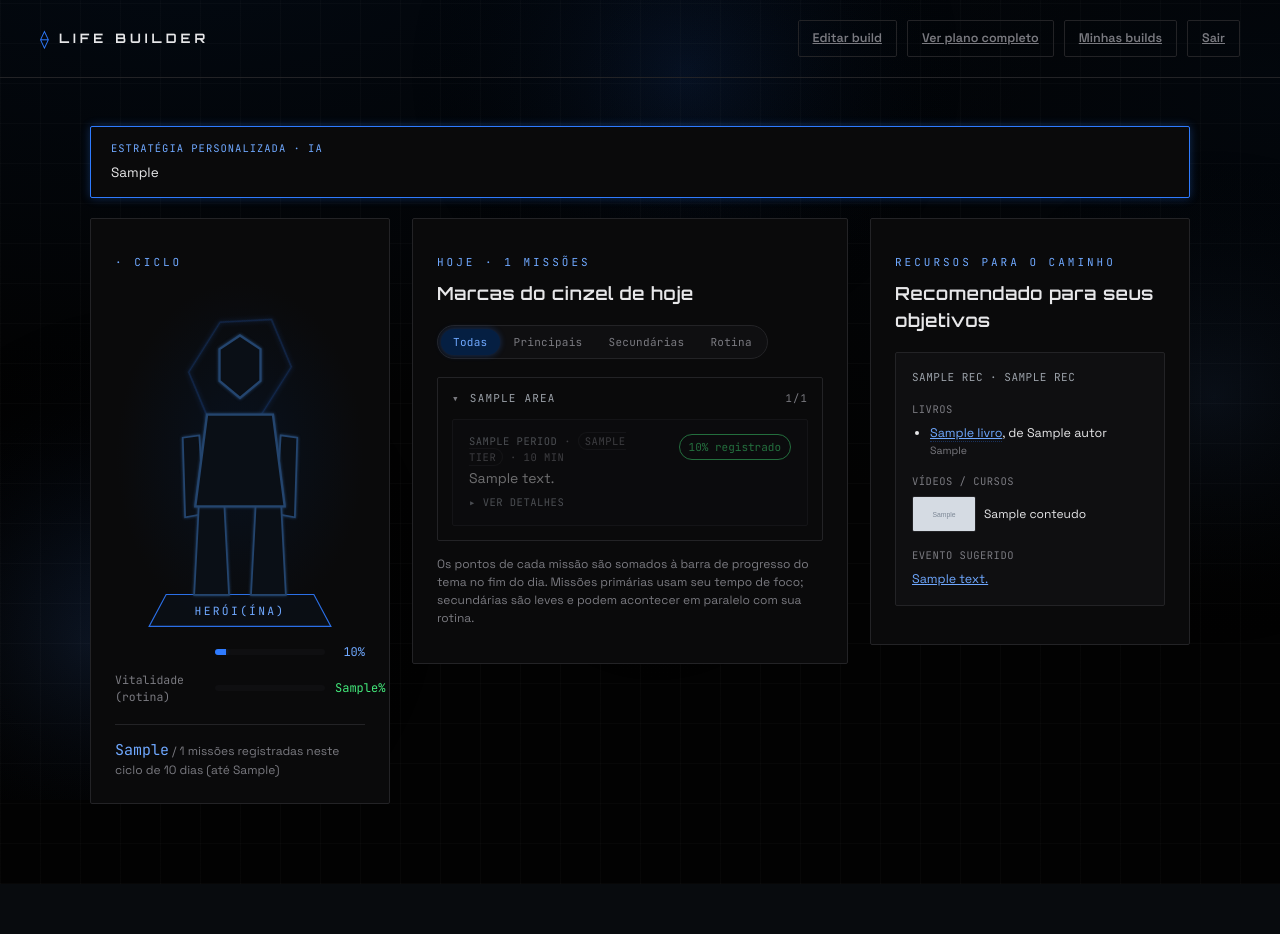
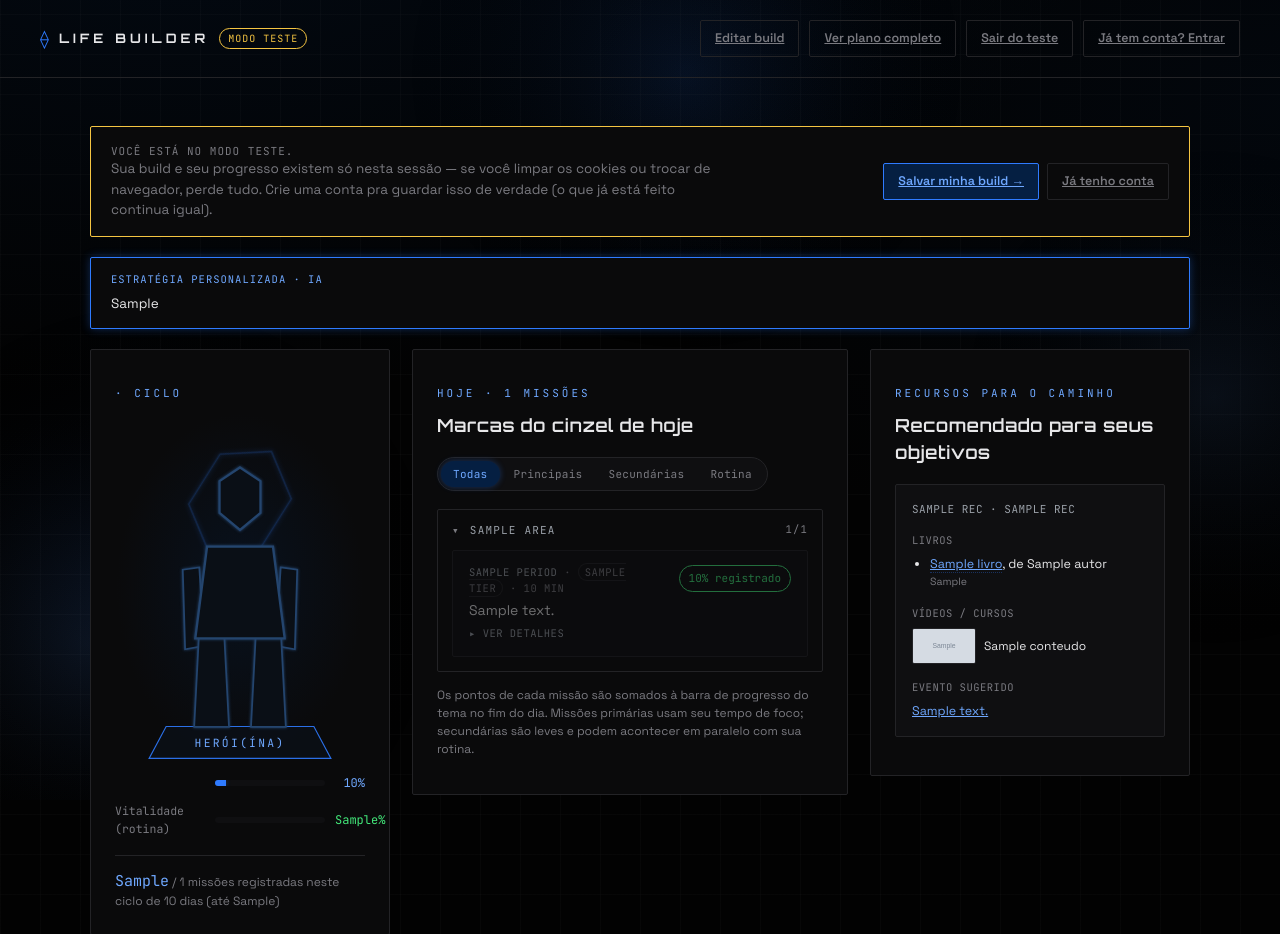
Before and after one commit to rcrdevs/life-builder-assistant, a Flask app: template templates/dashboard.html in a window 1280 px wide. Shown: the top 934 px of the page. Before the commit the page ends 804 px from the top, so only its background shows below. Run offline with Flask 3, Linux system fonts and the light colour scheme; the visitor is signed in with stand-in values (Sample User, id 1); the template is opened without the code that fills it: most values are stand-ins (such as "Sample title", 1, 10 or a date in 2020); grey boxes marked "Sample" are stand-in pictures; some libraries are stand-ins or nearby versions.

Commit message:
Modo teste sem conta (build de convidado que pode ser 'reclamada' depois) e login com Google

```diff
--- a/app.py
+++ b/app.py
@@ -31,8 +31,29 @@ from engine import (
 )
 import ai
 
+try:
+    from google.oauth2 import id_token as google_id_token
+    from google.auth.transport import requests as google_auth_requests
+    GOOGLE_AUTH_LIB_AVAILABLE = True
+except ImportError:
+    # a lib "google-auth" e opcional -- sem ela (ou sem GOOGLE_CLIENT_ID
+    # configurado), o app roda 100% normal, so sem o botao "Entrar com
+    # Google" (ver GOOGLE_CLIENT_ID logo abaixo e .env.example).
+    GOOGLE_AUTH_LIB_AVAILABLE = False
+
 app = Flask(__name__)
 app.secret_key = os.environ.get("SECRET_KEY", "life-builder-prototype-secret-key")  # troque em producao (ver .env.example)
+
+GOOGLE_CLIENT_ID = os.environ.get("GOOGLE_CLIENT_ID", "").strip()
+GOOGLE_LOGIN_ENABLED = bool(GOOGLE_CLIENT_ID) and GOOGLE_AUTH_LIB_AVAILABLE
+
+
+@app.context_processor
+def inject_session_flags():
+    return {
+        "is_guest": bool(session.get("is_guest")),
+        "google_client_id": GOOGLE_CLIENT_ID if GOOGLE_LOGIN_ENABLED else "",
+    }
 
 DB_HOST = os.environ.get("DB_HOST", "localhost")
 DB_PORT = int(os.environ.get("DB_PORT", 5432))
@@ -121,6 +142,8 @@ def init_db():
         id VARCHAR(36) PRIMARY KEY,
         email VARCHAR(255) UNIQUE,
         password_hash VARCHAR(255),
+        google_sub VARCHAR(64),
+        is_guest INT DEFAULT 0,
         created_at VARCHAR(32)
     );
     CREATE TABLE IF NOT EXISTS users (
@@ -212,6 +235,10 @@ def init_db():
     _ensure_columns(db, "missions", {
         "tier": "VARCHAR(32)", "duration_min": "DOUBLE PRECISION", "detail": "TEXT", "action": "VARCHAR(32)",
     })
+    _ensure_columns(db, "accounts", {
+        "google_sub": "VARCHAR(64)",
+        "is_guest": "INT DEFAULT 0",
+    })
 
     # migracao unica: bancos de versoes anteriores tinham 1 build = 1 conta de
     # login (email/senha direto na tabela users). Agora contas ficam em
@@ -237,13 +264,78 @@ def init_db():
 # ---------------------------------------------------------------------------
 # Autenticacao
 # ---------------------------------------------------------------------------
-def login_required(view):
+def create_guest_account():
+    db = get_db()
+    account_id = str(uuid.uuid4())
+    db.execute(
+        "INSERT INTO accounts (id, email, password_hash, is_guest, created_at) VALUES (?, NULL, NULL, 1, ?)",
+        (account_id, date.today().isoformat()),
+    )
+    db.commit()
+    return account_id
+
+
+def guest_allowed(view):
+    """Como login_required, so que em vez de mandar pro /login quando nao ha
+    sessao, cria uma conta-convidado transparente na hora -- assim a pessoa
+    consegue usar o app inteiro (onboarding + dashboard) sem criar conta.
+    So quando ela realmente registra (ou entra com Google) essa conta
+    convidado vira uma conta de verdade, ver register()/auth_google()."""
     @wraps(view)
     def wrapped(*args, **kwargs):
         if not session.get("account_id"):
-            return redirect(url_for("login"))
+            session["account_id"] = create_guest_account()
+            session["is_guest"] = True
         return view(*args, **kwargs)
     return wrapped
+
+
+def real_account_required(view):
+    """Para telas que exigem conta de verdade (gerenciar varias builds nao
+    faz sentido pra uma sessao de teste que pode sumir a qualquer momento)."""
+    @wraps(view)
+    def wrapped(*args, **kwargs):
+        if not session.get("account_id") or session.get("is_guest"):
+            return redirect(url_for("register"))
+        return view(*args, **kwargs)
+    return wrapped
+
+
+def _attach_session_to_account(account_id):
+    """Chamado depois de um login bem-sucedido (senha ou Google) numa conta
+    de verdade. Se a sessao atual era de um convidado que ja tinha gerado
+    uma build (onboarding_complete), essa build "muda de dono" pra conta que
+    acabou de logar em vez de ser perdida; senao, a conta-convidado vazia e
+    descartada."""
+    db = get_db()
+    guest_account_id = session.get("account_id") if session.get("is_guest") else None
+    guest_build_id = session.get("user_id") if guest_account_id else None
+    claimed = False
+
+    if guest_account_id and guest_account_id != account_id:
+        build = None
+        if guest_build_id:
+            build = db.execute(
+                "SELECT * FROM users WHERE id=? AND account_id=?", (guest_build_id, guest_account_id)
+            ).fetchone()
+        if build and build["onboarding_complete"]:
+            db.execute(
+                "UPDATE users SET account_id=?, build_name=?, last_active_at=? WHERE id=?",
+                (account_id, "Build (modo teste)", datetime.now().isoformat(), guest_build_id),
+            )
+            claimed = True
+        elif build:
+            for table in ("missions", "goal_progress", "sleep_logs", "checkpoint_history"):
+                db.execute(f"DELETE FROM {table} WHERE user_id=?", (guest_build_id,))
+            db.execute("DELETE FROM users WHERE id=?", (guest_build_id,))
+        db.execute("DELETE FROM accounts WHERE id=?", (guest_account_id,))
+
+    db.commit()
+    session.clear()
+    session["account_id"] = account_id
+    if claimed:
+        session["user_id"] = guest_build_id
+    return claimed
 
 
 def list_builds(account_id):
@@ -372,9 +464,22 @@ def register():
     if existing:
         return render_template("register.html", erro="Esse e-mail já tem uma conta. Tente entrar.")
 
+    if session.get("is_guest") and session.get("account_id"):
+        # upgrade: a conta-convidado atual vira a conta de verdade, no mesmo
+        # id -- a build (e todo o progresso) que ja existir continua igual,
+        # nao precisa de nenhuma migracao de dados.
+        account_id = session["account_id"]
+        db.execute(
+            "UPDATE accounts SET email=?, password_hash=?, is_guest=0 WHERE id=?",
+            (email, generate_password_hash(password), account_id),
+        )
+        db.commit()
+        session["is_guest"] = False
+        return redirect(url_for("index"))
+
     account_id = str(uuid.uuid4())
     db.execute(
-        "INSERT INTO accounts (id, email, password_hash, created_at) VALUES (?, ?, ?, ?)",
+        "INSERT INTO accounts (id, email, password_hash, is_guest, created_at) VALUES (?, ?, ?, 0, ?)",
         (account_id, email, generate_password_hash(password), date.today().isoformat()),
     )
     db.commit()
@@ -392,16 +497,86 @@ def login():
     email = request.form.get("email", "").strip().lower()
     password = request.form.get("password", "")
     db = get_db()
-    row = db.execute("SELECT * FROM accounts WHERE email=?", (email,)).fetchone()
-    if row is None or not check_password_hash(row["password_hash"], password):
+    row = db.execute("SELECT * FROM accounts WHERE email=? AND is_guest=0", (email,)).fetchone()
+    if row is None or not row["password_hash"] or not check_password_hash(row["password_hash"], password):
         return render_template("login.html", erro="E-mail ou senha incorretos.")
+    _attach_session_to_account(row["id"])
+    return redirect(url_for("index"))
+
+
+@app.route("/auth/google", methods=["POST"])
+def auth_google():
+    if not GOOGLE_LOGIN_ENABLED:
+        return jsonify({"error": "login com Google não está configurado neste servidor"}), 400
+
+    payload = request.get_json(silent=True) or {}
+    credential = payload.get("credential")
+    if not credential:
+        return jsonify({"error": "credencial ausente"}), 400
+
+    try:
+        info = google_id_token.verify_oauth2_token(
+            credential, google_auth_requests.Request(), GOOGLE_CLIENT_ID
+        )
+    except Exception:
+        return jsonify({"error": "não foi possível validar o login do Google"}), 400
+
+    email = (info.get("email") or "").strip().lower()
+    if not email:
+        return jsonify({"error": "essa conta do Google não tem e-mail disponível"}), 400
+    if info.get("email_verified") is False:
+        return jsonify({"error": "e-mail do Google ainda não verificado"}), 400
+    google_sub = info.get("sub")
+    nome = info.get("given_name") or info.get("name") or "Herói(ína)"
+
+    db = get_db()
+    row = db.execute("SELECT * FROM accounts WHERE email=? AND is_guest=0", (email,)).fetchone()
+
+    if row:
+        if not row["google_sub"]:
+            db.execute("UPDATE accounts SET google_sub=? WHERE id=?", (google_sub, row["id"]))
+            db.commit()
+        _attach_session_to_account(row["id"])
+        return jsonify({"ok": True, "redirect": url_for("index")})
+
+    if session.get("is_guest") and session.get("account_id"):
+        account_id = session["account_id"]
+        db.execute(
+            "UPDATE accounts SET email=?, google_sub=?, is_guest=0 WHERE id=?",
+            (email, google_sub, account_id),
+        )
+        db.commit()
+        session["is_guest"] = False
+        return jsonify({"ok": True, "redirect": url_for("index")})
+
+    account_id = str(uuid.uuid4())
+    db.execute(
+        "INSERT INTO accounts (id, email, password_hash, google_sub, is_guest, created_at) "
+        "VALUES (?, ?, NULL, ?, 0, ?)",
+        (account_id, email, google_sub, date.today().isoformat()),
+    )
+    db.commit()
     session.clear()
-    session["account_id"] = row["id"]
-    return redirect(url_for("index"))
+    session["account_id"] = account_id
+    build_id = create_build(account_id, build_name="Minha build", nome=nome)
+    session["user_id"] = build_id
+    return jsonify({"ok": True, "redirect": url_for("index")})
 
 
 @app.route("/logout")
 def logout():
+    if session.get("is_guest") and session.get("account_id"):
+        # sessao de teste que nunca virou conta -- nao faz sentido deixar
+        # esse lixo acumulando no banco, entao apaga tudo ao sair.
+        db = get_db()
+        account_id = session["account_id"]
+        build_id = session.get("user_id")
+        if build_id:
+            for table in ("missions", "goal_progress", "sleep_logs", "checkpoint_history"):
+                db.execute(f"DELETE FROM {table} WHERE user_id=?", (build_id,))
+            db.execute("DELETE FROM users WHERE id=?", (build_id,))
+        db.execute("DELETE FROM accounts WHERE id=?", (account_id,))
+        db.commit()
     session.clear()
     return redirect(url_for("login"))
 
@@ -412,7 +587,7 @@ def logout():
 # apaga todos os dados ligados a ela (missoes, progresso, sono, checkpoints).
 # ---------------------------------------------------------------------------
 @app.route("/builds")
-@login_required
+@real_account_required
 def builds_page():
     account_id = session["account_id"]
     ensure_active_build()
@@ -427,7 +602,7 @@ def builds_page():
 
 
 @app.route("/builds/new", methods=["POST"])
-@login_required
+@real_account_required
 def builds_new():
     account_id = session["account_id"]
     nome = request.form.get("nome", "").strip() or "Herói(ína)"
@@ -438,7 +613,7 @@ def builds_new():
 
 
 @app.route("/builds/<build_id>/select", methods=["POST"])
-@login_required
+@real_account_required
 def builds_select(build_id):
     db = get_db()
     row = db.execute(
@@ -452,7 +627,7 @@ def builds_select(build_id):
 
 
 @app.route("/builds/<build_id>/delete", methods=["POST"])
-@login_required
+@real_account_required
 def builds_delete(build_id):
     db = get_db()
     row = db.execute(
@@ -487,7 +662,7 @@ def next_onboarding_step(user):
 
 
 @app.route("/")
-@login_required
+@guest_allowed
 def index():
     user = get_user()
     if user["onboarding_complete"]:
@@ -497,7 +672,7 @@ def index():
 
 # --- Passo I: areas -----------------------------------------------------
 @app.route("/onboarding/areas", methods=["GET", "POST"])
-@login_required
+@guest_allowed
 def step_areas():
     user = get_user()
     if request.method == "GET":
@@ -535,7 +710,7 @@ def step_areas():
 
 # --- Passo condicional: Paideia (se nenhum objetivo fisico foi escolhido) ---
 @app.route("/onboarding/paideia", methods=["GET", "POST"])
-@login_required
+@guest_allowed
 def step_paideia():
     user = get_user()
     if "saude" in user["areas"]:
@@ -562,7 +737,7 @@ def step_paideia():
 
 # --- Passo II: objetivos por area (multi-selecao) -------------------------
 @app.route("/onboarding/goals", methods=["GET", "POST"])
-@login_required
+@guest_allowed
 def step_goals():
     user = get_user()
     if not user["areas"]:
@@ -610,7 +785,7 @@ def step_goals():
 
 # --- Passo III: informacoes basicas, pesos por area e dieta --------------
 @app.route("/onboarding/info", methods=["GET", "POST"])
-@login_required
+@guest_allowed
 def step_info():
     user = get_user()
     pending_goals = [a for a in user["areas"]
@@ -656,7 +831,7 @@ def step_info():
 
 # --- Passo IV: panorama / revisao final -----------------------------------
 @app.route("/onboarding/panorama", methods=["GET", "POST"])
-@login_required
+@guest_allowed
 def step_panorama():
     user = get_user()
     if not user["basic_info"].get("tempo_livre_min"):
@@ -836,7 +1011,7 @@ def rollover_pending_days(user):
 # Dashboard
 # ---------------------------------------------------------------------------
 @app.route("/dashboard")
-@login_required
+@guest_allowed
 def dashboard():
     user = get_user()
     if not user["onboarding_complete"]:
@@ -943,7 +1118,7 @@ def dashboard():
 
 
 @app.route("/plano")
-@login_required
+@guest_allowed
 def plano():
     user = get_user()
     if not user["onboarding_complete"]:
@@ -994,7 +1169,7 @@ def plano():
 # Checkpoint de fim de ciclo (autoavaliacao 0-10 por tema)
 # ---------------------------------------------------------------------------
 @app.route("/checkpoint", methods=["GET", "POST"])
-@login_required
+@guest_allowed
 def checkpoint():
     user = get_user()
     db = get_db()
@@ -1111,7 +1286,7 @@ def _get_or_generate_quiz(mission, user, n):
 
 
 @app.route("/quiz/<int:mission_id>", methods=["GET", "POST"])
-@login_required
+@guest_allowed
 def quiz(mission_id):
     db = get_db()
     user = get_user()
@@ -1158,7 +1333,7 @@ def quiz(mission_id):
 # APIs de interacao diaria
 # ---------------------------------------------------------------------------
 @app.route("/api/log_mission/<int:mission_id>", methods=["POST"])
-@login_required
+@guest_allowed
 def log_mission(mission_id):
     db = get_db()
     user_id = session["user_id"]
@@ -1188,7 +1363,7 @@ def log_mission(mission_id):
 
 
 @app.route("/log_sleep", methods=["POST"])
-@login_required
+@guest_allowed
 def log_sleep():
     user_id = session["user_id"]
     horas = request.form.get("horas")
--- a/render.yaml
+++ b/render.yaml
@@ -27,5 +27,7 @@ services:
         sync: false
       - key: DEEPSEEK_MODEL
         value: deepseek-chat
+      - key: GOOGLE_CLIENT_ID
+        sync: false
       - key: FLASK_DEBUG
         value: "0"
--- a/requirements.txt
+++ b/requirements.txt
@@ -2,3 +2,4 @@ Flask==3.0.3
 gunicorn==22.0.0
 psycopg2-binary>=2.9.10
 python-dotenv==1.0.1
+google-auth>=2.35.0
--- a/static/css/style.css
+++ b/static/css/style.css
@@ -68,6 +68,11 @@ body {
     font-size: 13px;
     color: var(--text);
 }
+.lb-header__guest-tag {
+    font-family: var(--font-mono); font-size: 10px; letter-spacing: 1px; text-transform: uppercase;
+    color: var(--warn); border: 1px solid var(--warn); border-radius: 999px; padding: 2px 8px;
+}
+.lb-header__right { display: flex; align-items: center; gap: 10px; }
 .lb-header-actions { display: flex; align-items: center; gap: 10px; }
 .lb-steps { display: flex; gap: 8px; }
 .lb-step {
@@ -648,6 +653,14 @@ input:focus, select:focus, textarea:focus, button:focus, .lb-radio-pill:focus-wi
 .lb-auth { max-width: 420px; }
 .lb-auth__switch { font-size: 13px; color: var(--text-dim); margin-top: 18px; }
 .lb-auth__switch a { color: var(--neon-bright); }
+.lb-auth__google { display: flex; justify-content: center; margin: 4px 0 4px; }
+.lb-auth__google .lb-error { text-align: center; margin-top: 8px; }
+.lb-auth__divider {
+    display: flex; align-items: center; gap: 12px; margin: 20px 0;
+    font-family: var(--font-mono); font-size: 11px; letter-spacing: 1px; text-transform: uppercase;
+    color: var(--text-dim);
+}
+.lb-auth__divider::before, .lb-auth__divider::after { content: ""; flex: 1; height: 1px; background: var(--line); }
 
 /* ---------- SLIDER "VOLUME BAR" (missões, checkpoint, pesos) ---------- */
 .lb-volume-slider {
@@ -739,6 +752,20 @@ input:focus, select:focus, textarea:focus, button:focus, .lb-radio-pill:focus-wi
 }
 .lb-rest-banner { color: var(--text-dim); font-style: italic; justify-content: flex-start; }
 
+.lb-guest-banner {
+    max-width: 1180px; margin: 0 auto 20px; padding: 16px 20px;
+    border: 1px solid var(--warn); border-radius: var(--radius);
+    background: var(--surface);
+    display: flex; align-items: center; justify-content: space-between; gap: 20px; flex-wrap: wrap;
+    font-size: 13.5px;
+}
+.lb-guest-banner__title {
+    margin: 0 0 4px; font-family: var(--font-mono); font-size: 11px; letter-spacing: 1px;
+    text-transform: uppercase; color: var(--warn);
+}
+.lb-guest-banner p { margin: 0; color: var(--text-dim); line-height: 1.5; max-width: 620px; }
+.lb-guest-banner__actions { display: flex; gap: 8px; flex-shrink: 0; }
+
 /* ---------- QUIZ IN-APP ---------- */
 .lb-quiz-question { margin-bottom: 4px; }
 .lb-quiz-question__text { font-size: 14.5px; margin: 4px 0 12px; }
--- a/templates/base.html
+++ b/templates/base.html
@@ -7,6 +7,7 @@
     <link rel="preconnect" href="https://fonts.googleapis.com">
     <link href="https://fonts.googleapis.com/css2?family=Orbitron:wght@500;600;700;900&family=Space+Grotesk:wght@400;500;600;700&family=JetBrains+Mono:wght@400;500;600&display=swap" rel="stylesheet">
     <link rel="stylesheet" href="{{ url_for('static', filename='css/style.css') }}">
+    {% if google_client_id %}<script src="https://accounts.google.com/gsi/client" async defer></script>{% endif %}
 </head>
 <body>
     <canvas id="bg-canvas" aria-hidden="true"></canvas>
@@ -14,8 +15,14 @@
         <div class="lb-header__brand">
             <span class="lb-header__mark">⟠</span>
             <span class="lb-header__name">LIFE BUILDER</span>
+            {% if is_guest %}<span class="lb-header__guest-tag">modo teste</span>{% endif %}
         </div>
-        {% block header_extra %}{% endblock %}
+        <div class="lb-header__right">
+            {% block header_extra %}{% endblock %}
+            {% if is_guest %}
+            <a href="{{ url_for('login') }}" class="lb-btn lb-btn--ghost lb-btn--sm">Já tem conta? Entrar</a>
+            {% endif %}
+        </div>
     </header>
     <main class="lb-main">
         {% block content %}{% endblock %}
--- a/templates/dashboard.html
+++ b/templates/dashboard.html
@@ -4,11 +4,26 @@
 <div class="lb-header-actions">
     <a href="{{ url_for('step_panorama') }}" class="lb-btn lb-btn--ghost lb-btn--sm">Editar build</a>
     <a href="{{ url_for('plano') }}" class="lb-btn lb-btn--ghost lb-btn--sm">Ver plano completo</a>
+    {% if not is_guest %}
     <a href="{{ url_for('builds_page') }}" class="lb-btn lb-btn--ghost lb-btn--sm">Minhas builds</a>
-    <a href="{{ url_for('logout') }}" class="lb-btn lb-btn--ghost lb-btn--sm">Sair</a>
+    {% endif %}
+    <a href="{{ url_for('logout') }}" class="lb-btn lb-btn--ghost lb-btn--sm">{{ "Sair do teste" if is_guest else "Sair" }}</a>
 </div>
 {% endblock %}
 {% block content %}
+
+{% if is_guest %}
+<div class="lb-guest-banner">
+    <div>
+        <p class="lb-guest-banner__title">Você está no modo teste.</p>
+        <p>Sua build e seu progresso existem só nesta sessão — se você limpar os cookies ou trocar de navegador, perde tudo. Crie uma conta pra guardar isso de verdade (o que já está feito continua igual).</p>
+    </div>
+    <div class="lb-guest-banner__actions">
+        <a href="{{ url_for('register') }}" class="lb-btn lb-btn--primary lb-btn--sm">Salvar minha build →</a>
+        <a href="{{ url_for('login') }}" class="lb-btn lb-btn--ghost lb-btn--sm">Já tenho conta</a>
+    </div>
+</div>
+{% endif %}
 
 {% if ai_strategy %}
 <div class="lb-ai-note">
--- a/templates/step5_panorama.html
+++ b/templates/step5_panorama.html
@@ -47,6 +47,10 @@
             <textarea name="notas" rows="3" placeholder="Ex: tenho uma lesão no joelho, prefiro estudar à noite, viajo bastante a trabalho...">{{ user.extra_info.panorama_notes or '' }}</textarea>
         </label>
 
+        {% if is_guest and not user.onboarding_complete %}
+        <p class="lb-hint">Você está no modo teste — dá pra gerar sua build sem criar conta agora. Se quiser guardar o progresso depois, é só criar uma conta no seu painel.</p>
+        {% endif %}
+
         <div class="lb-form-actions">
             <a href="{{ url_for('step_info') }}" class="lb-btn lb-btn--ghost">← Voltar</a>
             <button type="submit" class="lb-btn lb-btn--primary">
```
Also changed, not shown: static/js/google_auth.js (added, +21 -0 lines), templates/login.html (+14 -0 lines), templates/register.html (+22 -1 lines), 1 other file.
